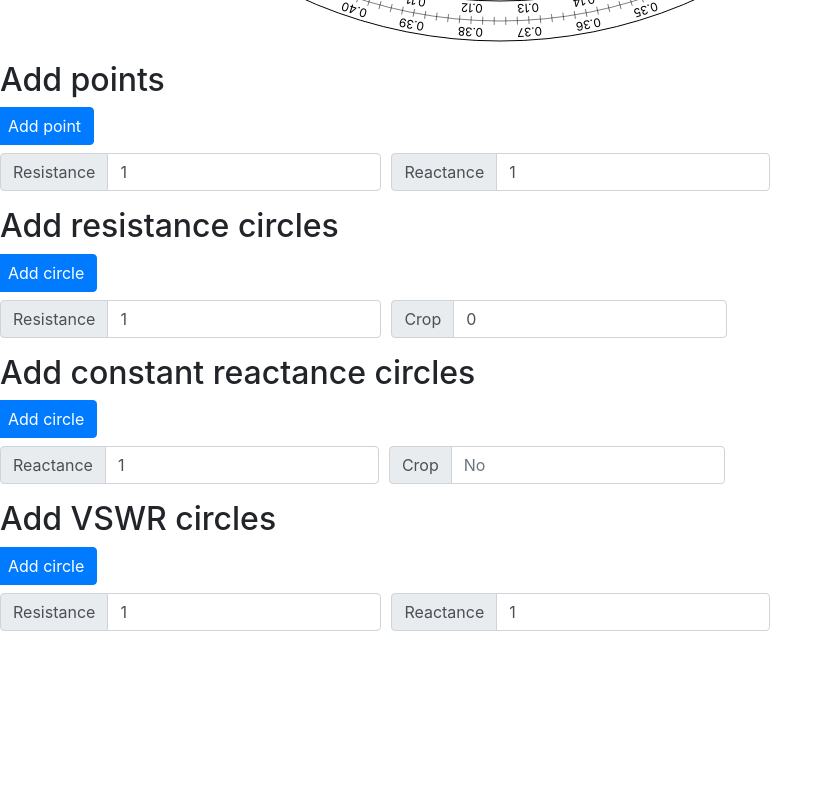
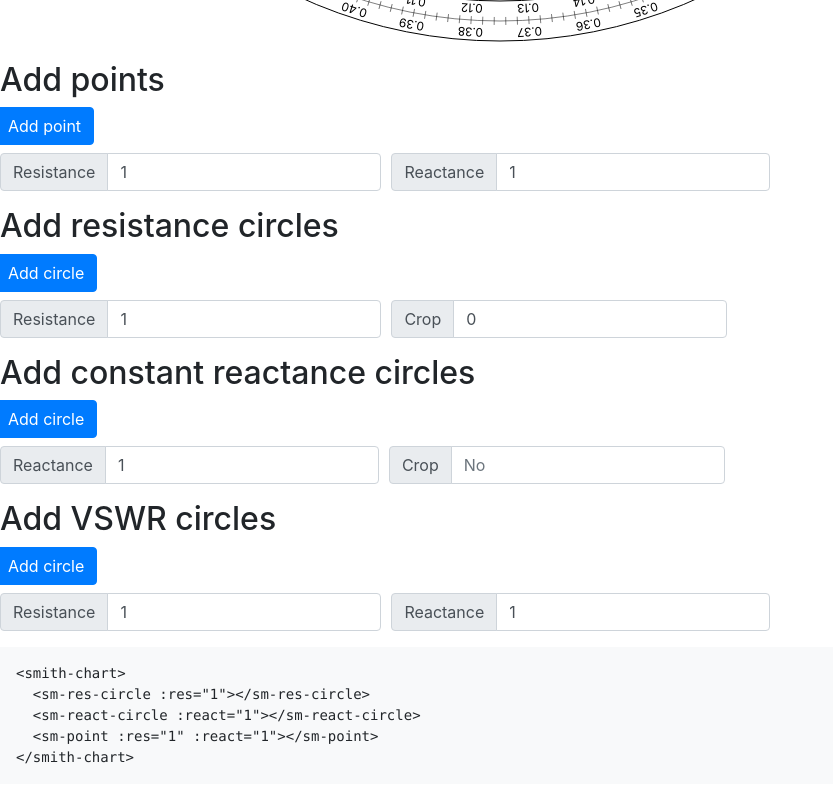
Before and after one commit to germi/vue-smith-chart, a Vue app: page / in a window 1280 px wide. Shown: the part 939-1739 px from the top of the page, without its empty margins (0-833 px from the left). Before the commit the page ends 1644 px from the top, so only its background shows below. Built offline with nearby package versions, Linux system fonts and the light colour scheme; some icons are missing.

Commit message:
tool with html rendered (partial)

```diff
--- a/src/App.vue
+++ b/src/App.vue
@@ -285,9 +285,7 @@
 
     </div>
 
-    <pre>
-      <code v-html="html"></code>
-    </pre>
+    <pre class="bg-light p-3"><code>{{ html }}</code></pre>
 
   </div>
 </template>
@@ -310,11 +308,17 @@ export default {
   },
   computed:{
     html(){
-      let html = ""
+      let html = "<smith-chart>\n"
+      for (var i = 0; i < this.res.length; i++) {
+        html += '  <sm-res-circle :res="' + this.res[i].res + '"></sm-res-circle>\n'
+      }
+      for (var i = 0; i < this.react.length; i++) {
+        html += '  <sm-react-circle :react="' + this.react[i].react + '"></sm-react-circle>\n'
+      }
       for (var i = 0; i < this.points.length; i++) {
-        html += '<sm-point :res="' + this.points[i].res + '"></sm-point>'
+        html += '  <sm-point :res="' + this.points[i].res + '" :react="' + this.points[i].react + '"></sm-point>\n'
       }
-      return html
+      return html + "</smith-chart>"
     }
   },
   data: function () {
```
